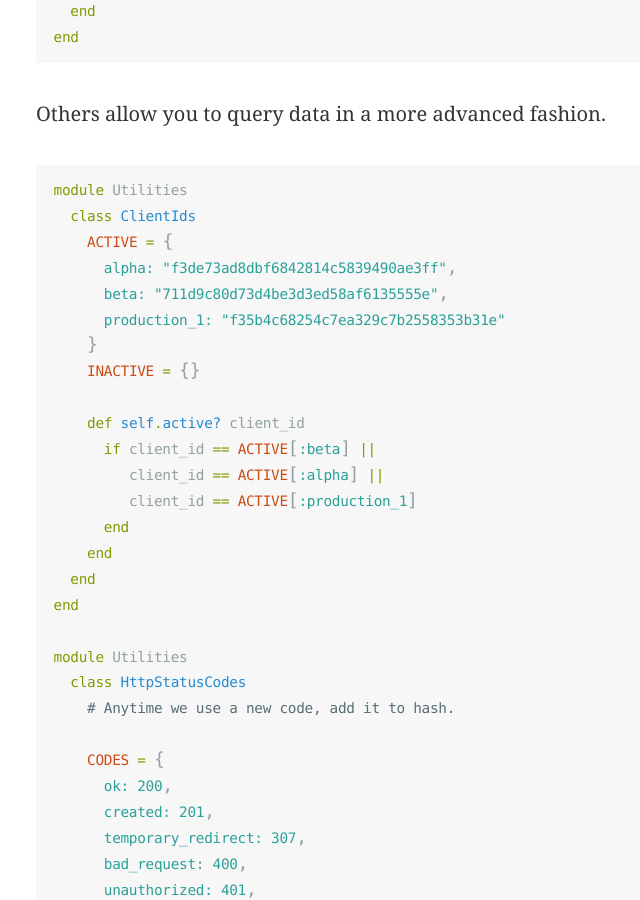
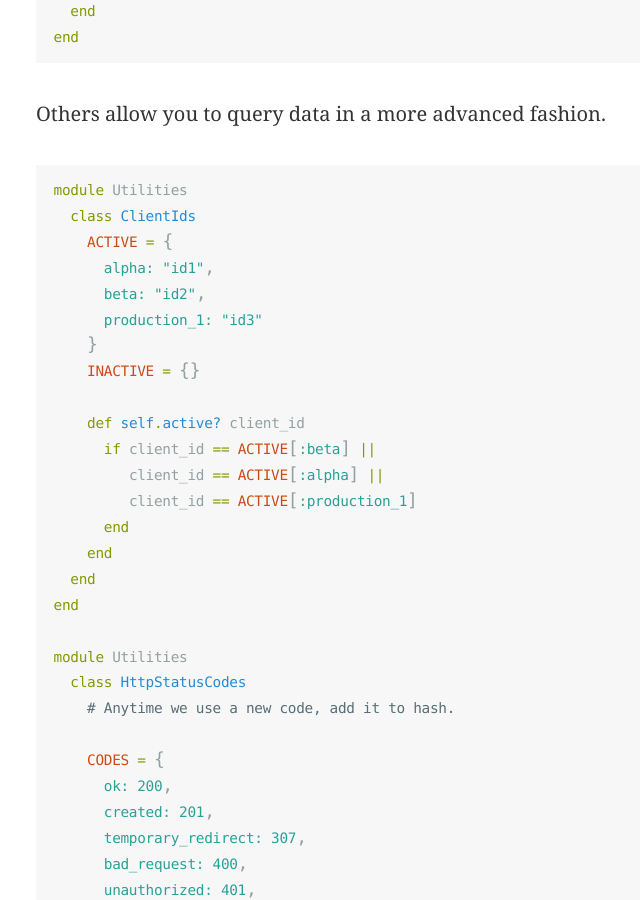
Before and after one commit to mraiur/dainmiller.github.io, a Jekyll site: the page built from _posts/2015-10-05-value-objects.markdown, in a window 1280 px wide and 900 px high, scrolled down 1167 px. Shown: the whole window, without its empty margins (272-912 px from the left). Built offline with Jekyll 4.4.1, drawn with Linux system fonts in a browser that asks for light colours.

Commit message:
Update 2015-10-05-value-objects.markdown

```diff
--- a/_posts/2015-10-05-value-objects.markdown
+++ b/_posts/2015-10-05-value-objects.markdown
@@ -33,9 +33,9 @@ Others allow you to query data in a more advanced fashion.
 module Utilities
   class ClientIds
     ACTIVE = {
-      alpha: "f3de73ad8dbf6842814c5839490ae3ff",
-      beta: "711d9c80d73d4be3d3ed58af6135555e",
-      production_1: "f35b4c68254c7ea329c7b2558353b31e"
+      alpha: "id1",
+      beta: "id2",
+      production_1: "id3"
     }
     INACTIVE = {}
 
```
